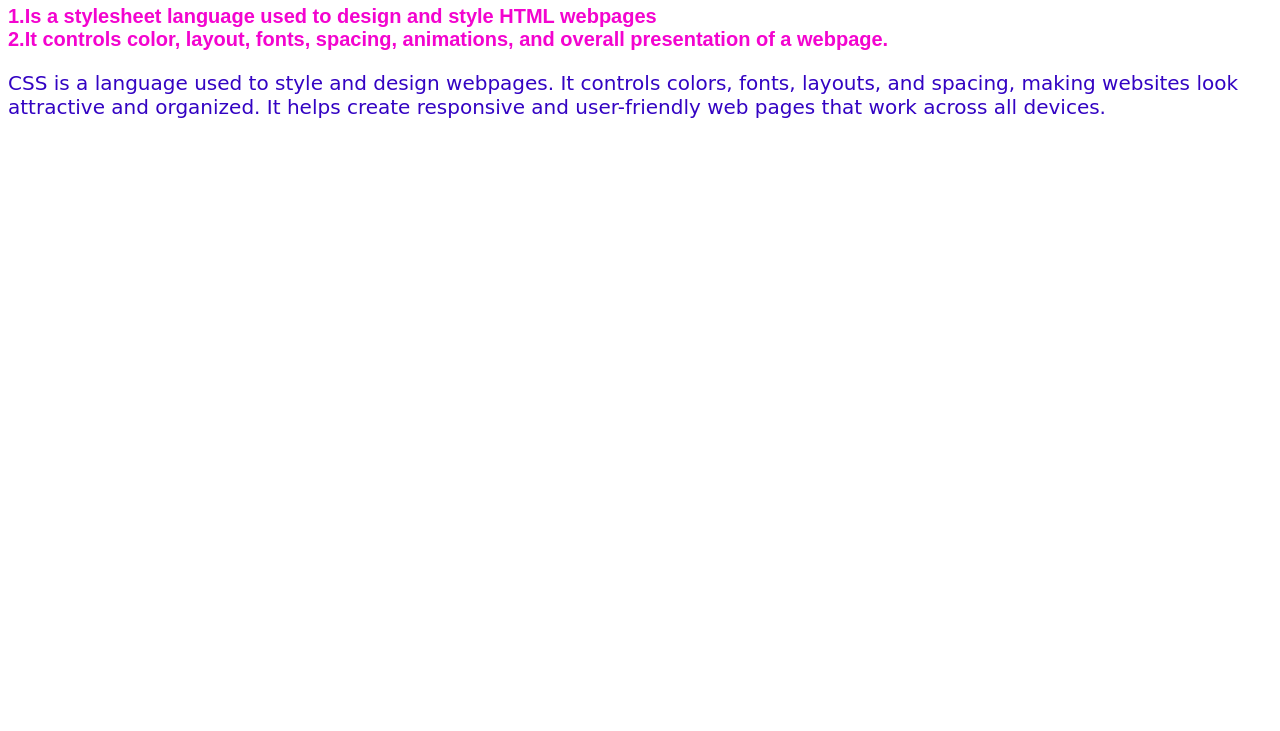
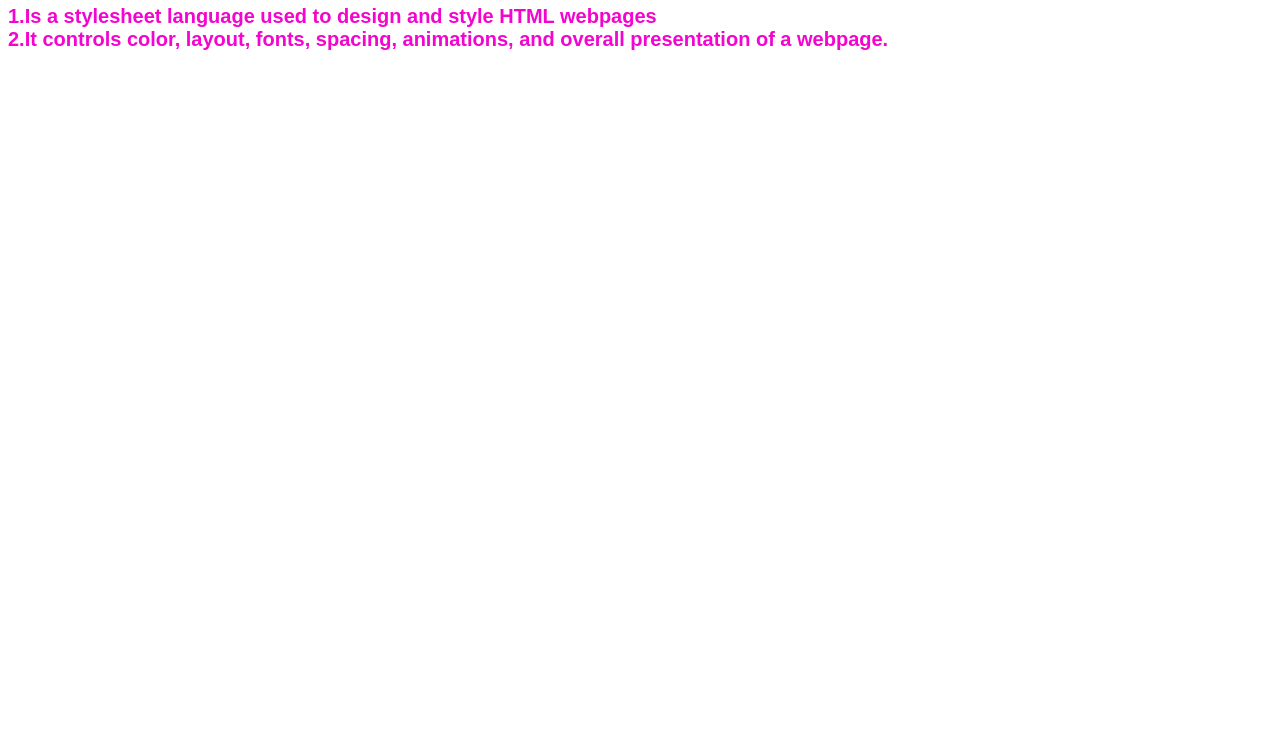
Before and after one commit to Akshata05Dawange/css-project-2, a plain HTML site: page index.html in a window 1280 px wide. Shown: the part 69-800 px from the top of the page. Drawn offline with Linux system fonts and the light colour scheme.

```diff
--- a/index.html
+++ b/index.html
@@ -15,8 +15,6 @@ h2{
     <h1 style="color:rgb(31, 29, 31); font-size:30px; font-family:Arial ;">CSS:Cascading Style Sheets</h1>
     <h2 >1.Is a stylesheet language used to design and style HTML webpages<br/>
     2.It controls color, layout, fonts, spacing, animations, and overall presentation of a webpage.</h2>
-    <p>
-      CSS  is a language used to style and design webpages. It controls colors, fonts, layouts, and spacing, making websites look attractive and organized. It helps create responsive and user-friendly web pages that work across all devices.
-    </p>
+
 </body>
 </html>
```
